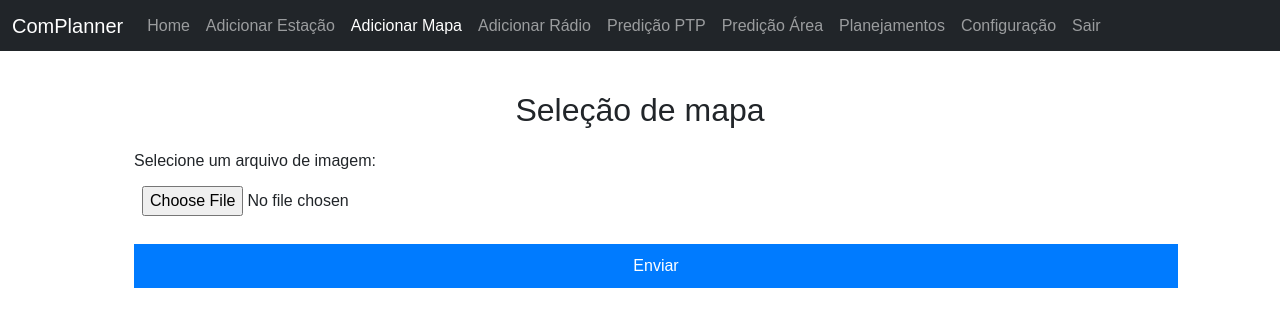
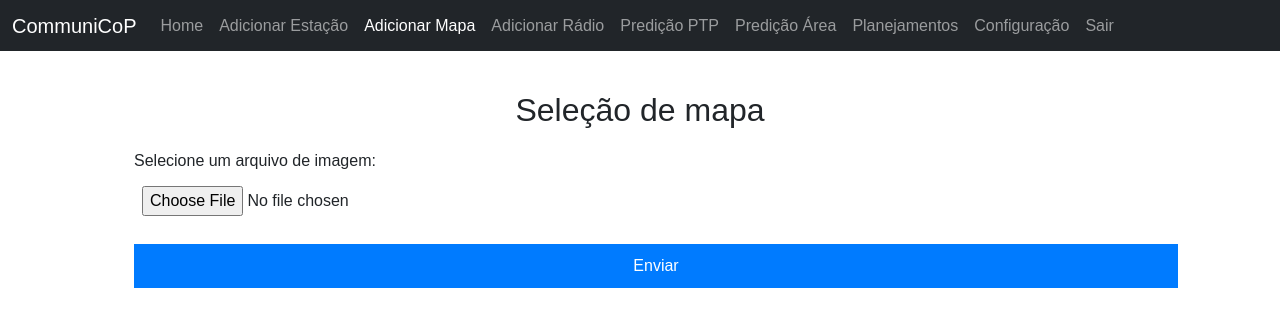
Before and after one commit to AdrianLCS/CommuniCoP, a Flask app: page /addmapa in a window 1280 px wide. Shown: the top 327 px of the page. Run offline with Flask 3, Linux system fonts and the light colour scheme; the visitor is signed in with stand-in values (Sample User, id 1).

Commit message:
Alteração do nome

```diff
--- a/main.py
+++ b/main.py
@@ -8,8 +8,6 @@ from matplotlib.colors import LinearSegmentedColormap
 import matplotlib.pyplot as plt
 import Modelos
 from PIL import Image
-import RayTracing
-import shp_extrair
 
 # Váriaves Globais
 app = Flask(__name__)
@@ -1308,7 +1306,7 @@ def ptp():
                 potencia_dbw = pott2 + g1 + g2
                 sensi_ref = sensibilidadet
 
-            if modelo == 'Sim':
+            """if modelo == 'Sim':
                 if visada:
                     p3 = tuple(p1)
                     p4 = tuple(p2)
@@ -1325,7 +1323,7 @@ def ptp():
                     perda_raytracing = round(perda_raytracing*10)/10
 
                 else:
-                    perda_raytracing = "Não Calculado"
+                    perda_raytracing = "Não Calculado"""
 
 
             parametros_do_radio=[[radt, pott1,g1,sensibilidadet,hg1],[radr, pott2,g2,sensibilidader,hg2]]
--- a/templates/base.html
+++ b/templates/base.html
@@ -3,14 +3,14 @@
 <head>
     <meta charset="utf-8">
     <meta name="viewport" content="width=device-width, initial-scale=1">
-    <title>ComPlanner</title>
+    <title>CommuniCoP</title>
     <link rel="stylesheet" href="https://cdn.jsdelivr.net/npm/bootstrap@5.1.3/dist/css/bootstrap.min.css" integrity="sha384-1BmE4kWBq78iYhFldvKuhfTAU6auU8tT94WrHftjDbrCEXSU1oBoqyl2QvZ6jIW3" crossorigin="anonymous">
 </head>
 <body>
     <!-- Navbar -->
     <nav class="navbar navbar-expand-lg navbar-dark bg-dark">
         <div class="container-fluid" style="height: 35px;">
-            <a class="navbar-brand" href="#">ComPlanner</a>
+            <a class="navbar-brand" href="#">CommuniCoP</a>
             <button class="navbar-toggler" type="button" data-bs-toggle="collapse" data-bs-target="#navbarSupportedContent" aria-controls="navbarSupportedContent" aria-expanded="false" aria-label="Toggle navigation">
                 <span class="navbar-toggler-icon"></span>
             </button>
```
